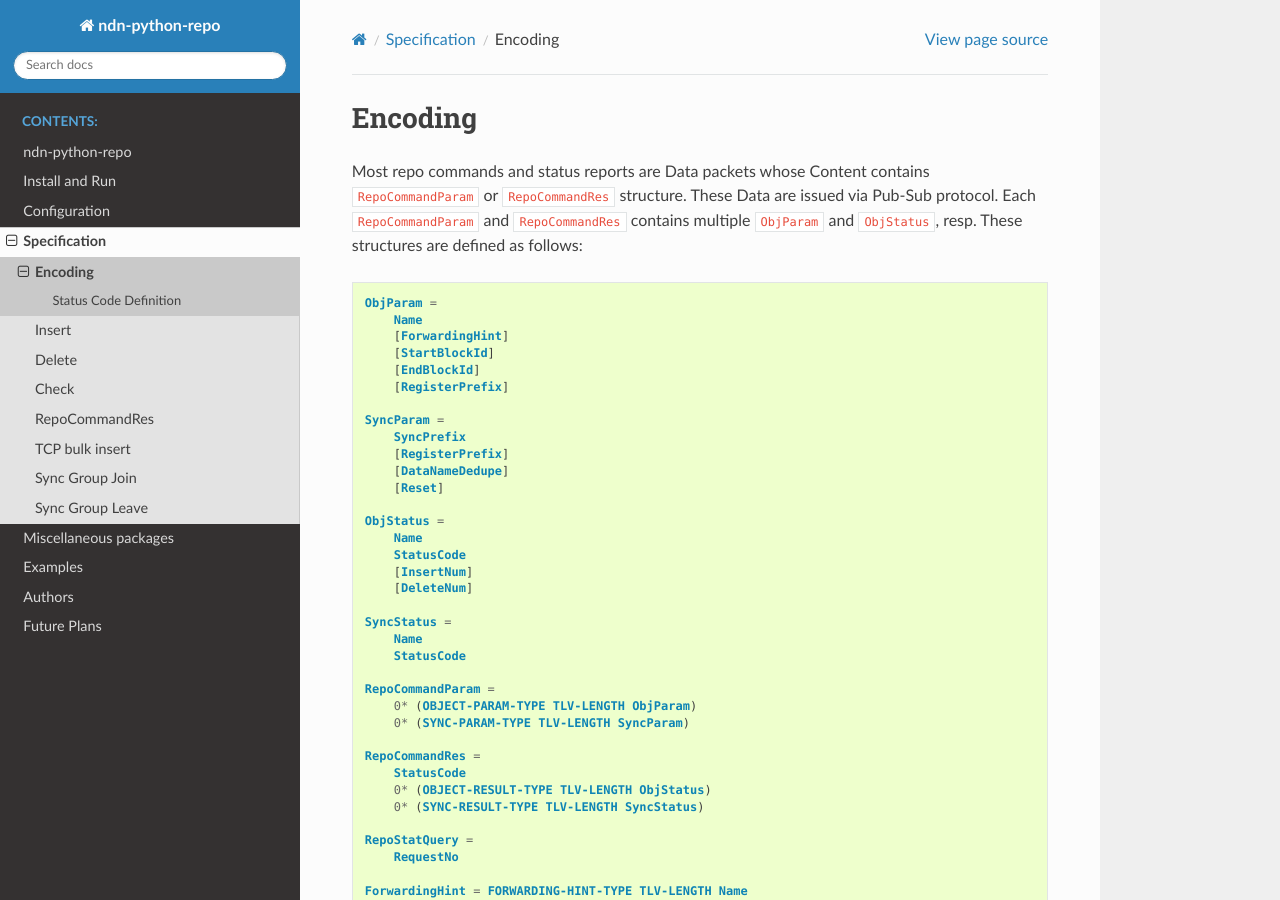
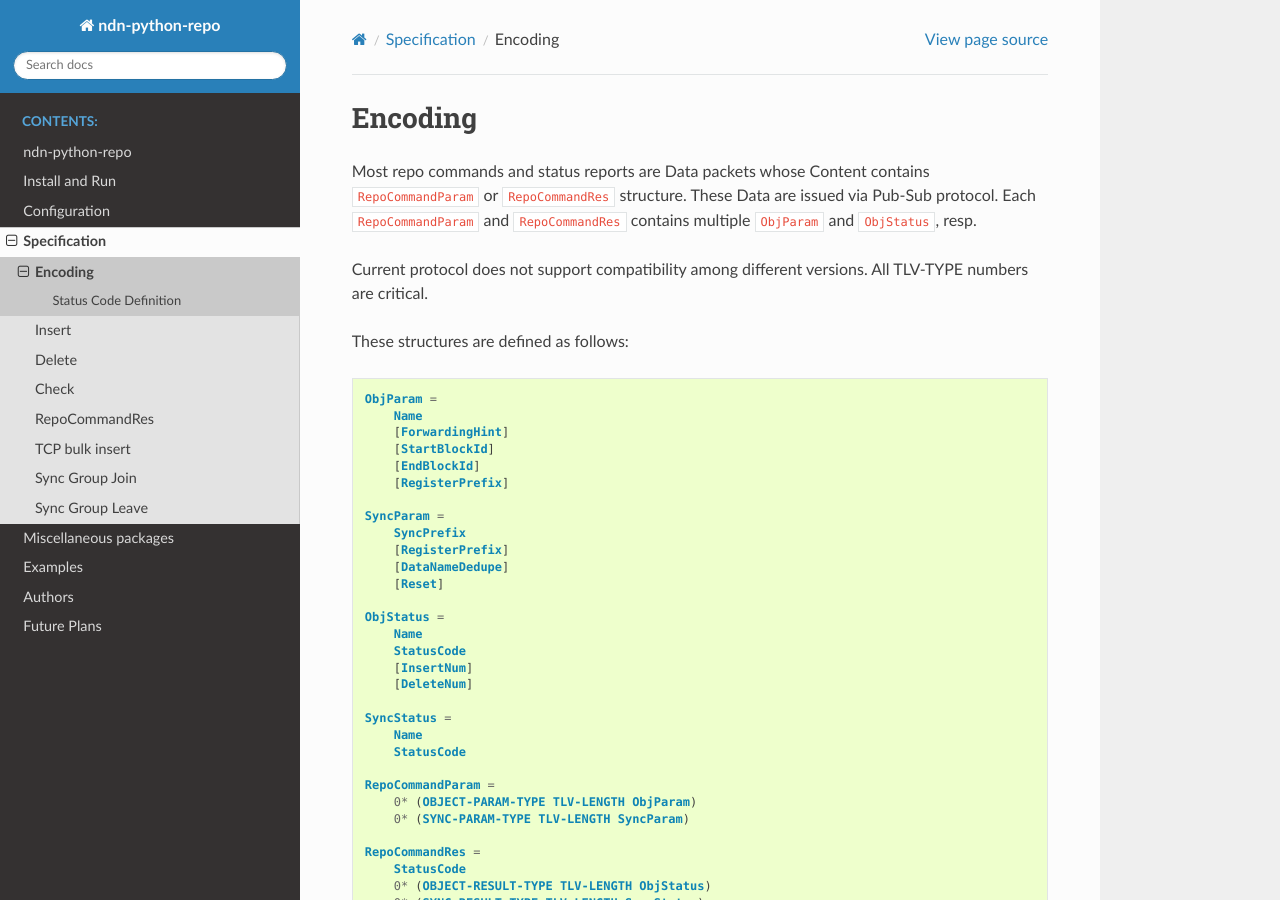
Before and after one commit to UCLA-IRL/ndn-python-repo, a Sphinx documentation site: the page built from docs/src/specification/encoding.rst, in a window 1280 px wide and 900 px high. Built offline with Sphinx 7.4.7 and the Read the Docs theme 3.1.0, drawn with Linux system fonts in a browser that asks for light colours.

Commit message:
doc: Declare TLV numbers are critical

```diff
--- a/docs/src/specification/encoding.rst
+++ b/docs/src/specification/encoding.rst
@@ -6,6 +6,9 @@ Most repo commands and status reports are Data packets whose Content contains
 These Data are issued via Pub-Sub protocol.
 Each ``RepoCommandParam`` and ``RepoCommandRes`` contains
 multiple ``ObjParam`` and ``ObjStatus``, resp.
+
+Current protocol does not support compatibility among different versions. All TLV-TYPE numbers are critical.
+
 These structures are defined as follows:
 
 .. code-block:: abnf
```
